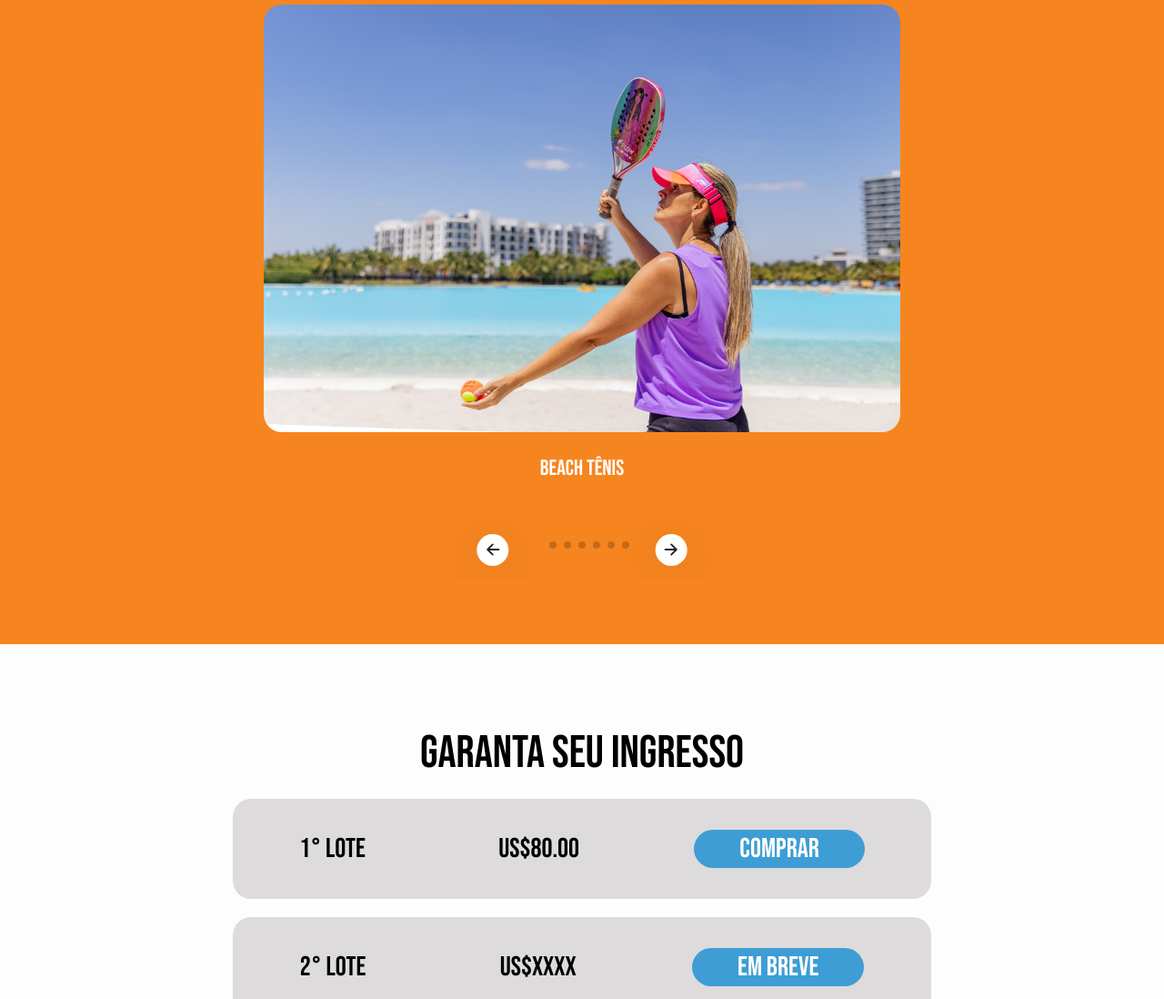
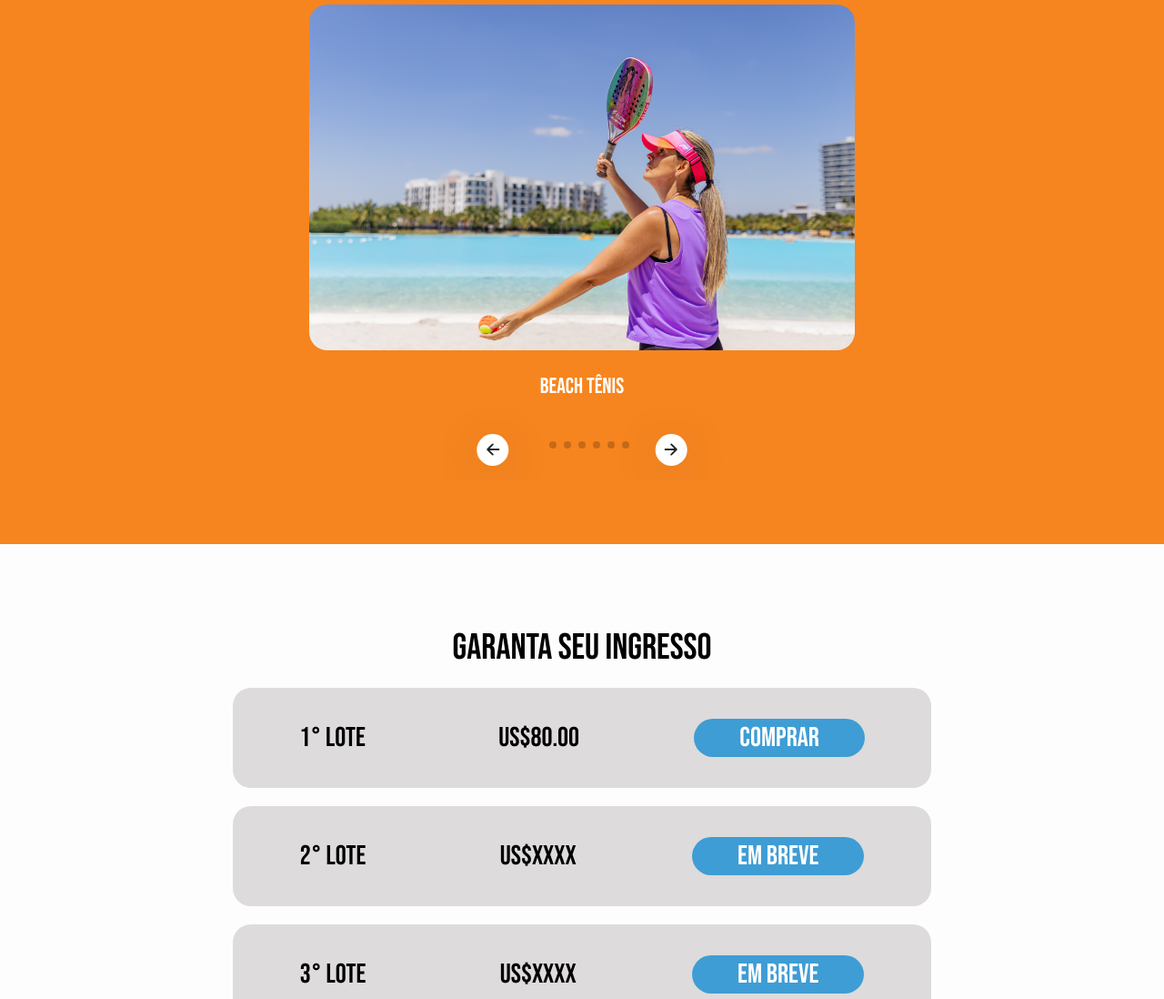
Before and after one commit to Sterchaves/sunfit-official-website, a plain HTML site: page index.html in a window 1280 px wide. Shown: the part 2666-3764 px from the top of the page at 91% size. Drawn offline with nearby package versions, Linux system fonts and the light colour scheme.

Commit message:
font-size

```diff
--- a/css/style.css
+++ b/css/style.css
@@ -512,21 +512,21 @@ header #menu li:hover {
 }
 
 .tranding-slide {
-  width: 70rem;
-  height: 47rem;
+  width: 60rem;
+  height: 38rem;
   position: relative;
 }
 
 .tranding-slide .tranding-slide-img img {
-  width: 70rem;
-  height: 47rem;
+  width: 60rem;
+  height: 38rem;
   border-radius: 2rem;
   object-fit: cover;
 }
 
 /* NOME DAS ATIVIDADES */
 .swiper-slide.tranding-slide h2 {
-  margin: 2rem 0;
+  margin: 2rem 0 0 0;
   color: var(--white);
   font-weight: normal;
 }
@@ -656,7 +656,7 @@ header #menu li:hover {
   margin: 7rem 0 2rem 0;
   font-weight: normal;
   text-align: center;
-  font-size: 5rem;
+  font-size: 4rem;
   margin-top: 9rem;
 }
 
```
